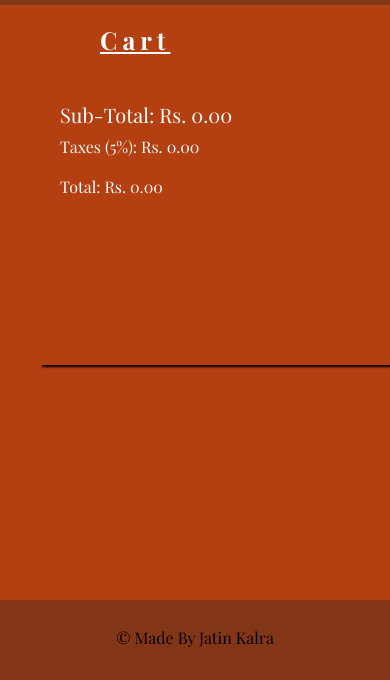
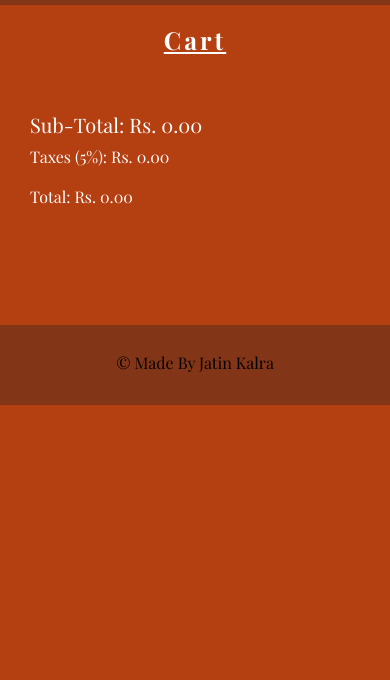
Before and after one commit to jatinnkalra/bakiliciouss, a plain HTML site: page cart.html in a window 390 px wide. Shown: the part 164-844 px from the top of the page. Drawn offline with nearby package versions, Linux system fonts and the light colour scheme.

Commit message:
Add files via upload

```diff
--- a/cart.css
+++ b/cart.css
@@ -1,61 +1,67 @@
-.cartheading {
-    padding: 20px 0px 20px 100px;
-    text-decoration: underline !important;
-    letter-spacing: 5px;
-    font-weight: bolder;
-
+* {
+    box-sizing: border-box;
+    margin: 0;
+    padding: 0;
 }
 
+/* Heading */
+.cartheading {
+    padding: 20px;
+    text-decoration: underline !important;
+    letter-spacing: 3px;
+    font-weight: bolder;
+}
+
+/* Main container */
 .cartoutercontainer {
     display: flex;
     justify-content: space-between;
+    flex-wrap: wrap;
+    gap: 20px;
+    padding: 10px;
 }
 
-.calculationdiv {
-    /* background-color: yellow; */
-    box-shadow: 2px 2px 2px black !important;
-    padding: 20px;
-    flex: 1;
-    display: flex;
-    flex-direction: column;
-    gap: 50px;
-    padding-bottom: 150px;
-}
-
-
+/* Cart section */
 .cartcontainer {
     padding: 0px 20px 150px 20px;
     display: flex;
     flex-direction: column;
     gap: 20px;
+    flex: 1;
+    min-width: 300px;
 }
 
+/* Calculation section */
+.calculationdiv {
+    /* box-shadow: 2px 2px 2px black !important; */
+    padding: 20px;
+    flex: 1;
+    min-width: 280px;
+    display: flex;
+    flex-direction: column;
+    gap: 30px;
+}
+
+/* Cart item box */
 .cont {
     border: 1px solid black !important;
     display: flex;
     align-items: center;
     justify-content: space-between;
     box-shadow: 2px 2px 2px black;
-    padding: 20px;
+    padding: 10px;
+    flex-wrap: wrap;
+    gap: 10px;
 }
 
+/* Image */
 .cartimg {
     display: flex;
     flex-direction: column;
-    width: 200px;
+    width: 80px;
 }
 
-/* .cartitemcontainer {
-    /* border: 2px solid black !important; */
-/* padding: 20px; */
-/* } */
-
-footer {
-    position: fixed !important;
-    bottom: 0;
-    width: 100%;
-}
-
+/* Buttons */
 .remove-item-btn {
     padding: 10px;
     border-radius: 10px;
@@ -68,6 +74,14 @@ footer {
     transform: scale(1.1);
 }
 
+.placeorder {
+    padding: 10px;
+    background-color: rgb(36, 31, 31);
+    color: white;
+    border-radius: 10px;
+}
+
+/* Text */
 .prodname {
     font-weight: bolder;
 }
@@ -76,17 +90,7 @@ footer {
     font-weight: bolder;
 }
 
-.placeorder {
-    padding: 10px;
-    background-color: rgb(36, 31, 31);
-    color: white;
-    border-radius: 10px;
-}
-
-
-
-
-
+/* Form */
 #checkoutForm {
     display: flex;
     flex-direction: column;
@@ -103,13 +107,52 @@ footer {
     display: none;
 }
 
+/* Order status */
 .orderstatus {
-    display: inline-block;
+    display: none;
     padding: 20px;
     position: fixed;
     top: 0;
     right: 0;
-    z-index: 1;
+    z-index: 999;
     background-color: rgb(32, 32, 34);
-    display: none;
+    color: white;
 }
+
+/* Footer */
+footer {
+    width: 100%;
+}
+
+/* ---------------- RESPONSIVE ---------------- */
+
+@media (max-width: 768px) {
+
+    .cartoutercontainer {
+        flex-direction: column;
+    }
+
+    .cartheading {
+        text-align: center;
+    }
+
+    .cartcontainer {
+        width: 100%;
+        padding-bottom: 50px;
+        order: 1;
+    }
+
+    .calculationdiv {
+        width: 100%;
+        box-shadow: 0px 0px black !important;
+    }
+
+    .cont {
+        flex-direction: column;
+        align-items: flex-start;
+    }
+
+    footer {
+        position: static !important;
+    }
+}
```
Also changed, not shown: brownbread.html (+1 -1 lines).
